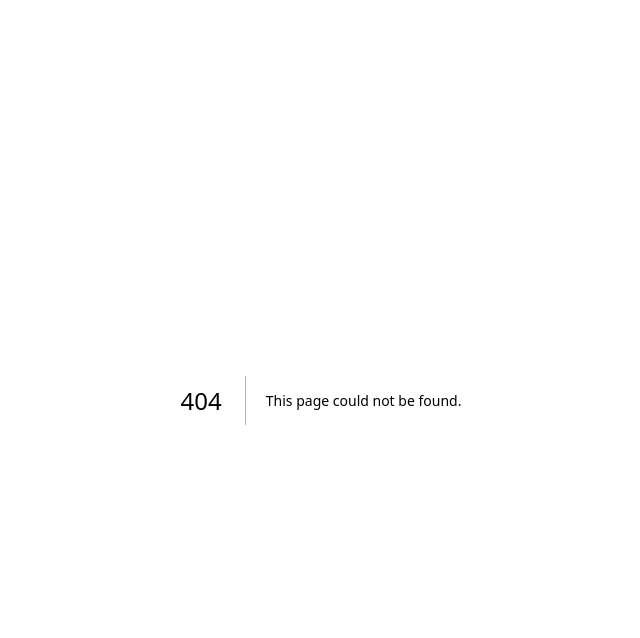
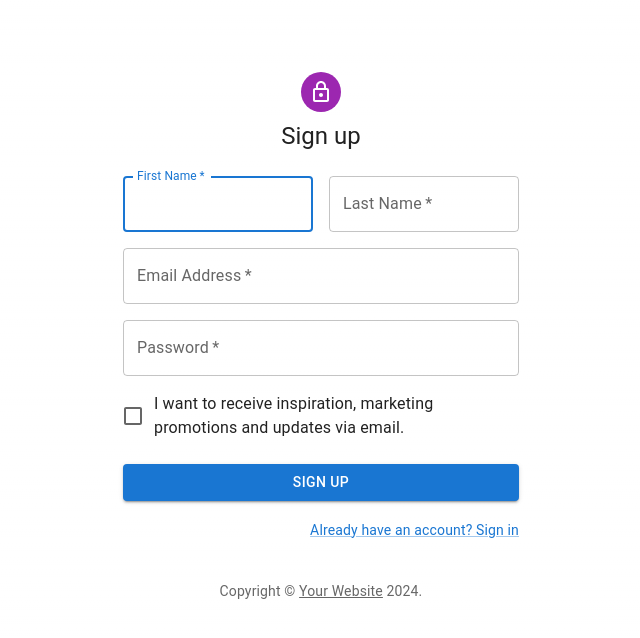
Before and after one commit to Champagnepagcois/hackMorelos, a Next.js app: page /signup in a window 1280 px wide. Before the commit this address had no page. Shown: the top 638 px of the page, without its empty margins (319-959 px from the left). Built offline with nearby package versions, Linux system fonts and the light colour scheme.

Commit message:
credenciales

```diff
--- /dev/null
+++ b/app/signup/page.tsx
@@ -0,0 +1,129 @@
+import * as React from 'react';
+import Avatar from '@mui/material/Avatar';
+import Button from '@mui/material/Button';
+import CssBaseline from '@mui/material/CssBaseline';
+import TextField from '@mui/material/TextField';
+import FormControlLabel from '@mui/material/FormControlLabel';
+import Checkbox from '@mui/material/Checkbox';
+import Link from '@mui/material/Link';
+import Grid from '@mui/material/Grid';
+import Box from '@mui/material/Box';
+import LockOutlinedIcon from '@mui/icons-material/LockOutlined';
+import Typography from '@mui/material/Typography';
+import Container from '@mui/material/Container';
+
+function Copyright(props: any) {
+  return (
+    <Typography variant="body2" color="text.secondary" align="center" {...props}>
+      {'Copyright © '}
+      <Link color="inherit" href="https://mui.com/">
+        Your Website
+      </Link>{' '}
+      {new Date().getFullYear()}
+      {'.'}
+    </Typography>
+  );
+}
+
+// TODO remove, this demo shouldn't need to reset the theme.
+// const defaultTheme = createTheme();
+
+export default function SignUp() {
+  const handleSubmit = (event: React.FormEvent<HTMLFormElement>) => {
+    event.preventDefault();
+    const data = new FormData(event.currentTarget);
+    console.log({
+      email: data.get('email'),
+      password: data.get('password'),
+    });
+  };
+
+  return (
+      <Container component="main" maxWidth="xs">
+        <CssBaseline />
+        <Box
+          sx={{
+            marginTop: 8,
+            display: 'flex',
+            flexDirection: 'column',
+            alignItems: 'center',
+          }}
+        >
+          <Avatar sx={{ m: 1, bgcolor: 'secondary.main' }}>
+            <LockOutlinedIcon />
+          </Avatar>
+          <Typography component="h1" variant="h5">
+            Sign up
+          </Typography>
+          <Box component="form" noValidate sx={{ mt: 3 }}>
+            <Grid container spacing={2}>
+              <Grid item xs={12} sm={6}>
+                <TextField
+                  autoComplete="given-name"
+                  name="firstName"
+                  required
+                  fullWidth
+                  id="firstName"
+                  label="First Name"
+                  autoFocus
+                />
+              </Grid>
+              <Grid item xs={12} sm={6}>
+                <TextField
+                  required
+                  fullWidth
+                  id="lastName"
+                  label="Last Name"
+                  name="lastName"
+                  autoComplete="family-name"
+                />
+              </Grid>
+              <Grid item xs={12}>
+                <TextField
+                  required
+                  fullWidth
+                  id="email"
+                  label="Email Address"
+                  name="email"
+                  autoComplete="email"
+                />
+              </Grid>
+              <Grid item xs={12}>
+                <TextField
+                  required
+                  fullWidth
+                  name="password"
+                  label="Password"
+                  type="password"
+                  id="password"
+                  autoComplete="new-password"
+                />
+              </Grid>
+              <Grid item xs={12}>
+                <FormControlLabel
+                  control={<Checkbox value="allowExtraEmails" color="primary" />}
+                  label="I want to receive inspiration, marketing promotions and updates via email."
+                />
+              </Grid>
+            </Grid>
+            <Button
+              type="submit"
+              fullWidth
+              variant="contained"
+              sx={{ mt: 3, mb: 2 }}
+            >
+              Sign Up
+            </Button>
+            <Grid container justifyContent="flex-end">
+              <Grid item>
+                <Link href="#" variant="body2">
+                  Already have an account? Sign in
+                </Link>
+              </Grid>
+            </Grid>
+          </Box>
+        </Box>
+        <Copyright sx={{ mt: 5 }} />
+      </Container>
+  );
+}
--- a/package.json
+++ b/package.json
@@ -11,6 +11,7 @@
   "dependencies": {
     "@emotion/react": "^11.11.4",
     "@emotion/styled": "^11.11.5",
+    "@mui/icons-material": "^5.15.18",
     "@mui/material": "^5.15.18",
     "@mui/styles": "^5.15.18",
     "appwrite": "^14.0.1",
```
Also changed, not shown: firebase/firebase.js (added, +29 -0 lines), app/login/page.tsx (added), 1 other file (tests, documents, lock files or other folders).
